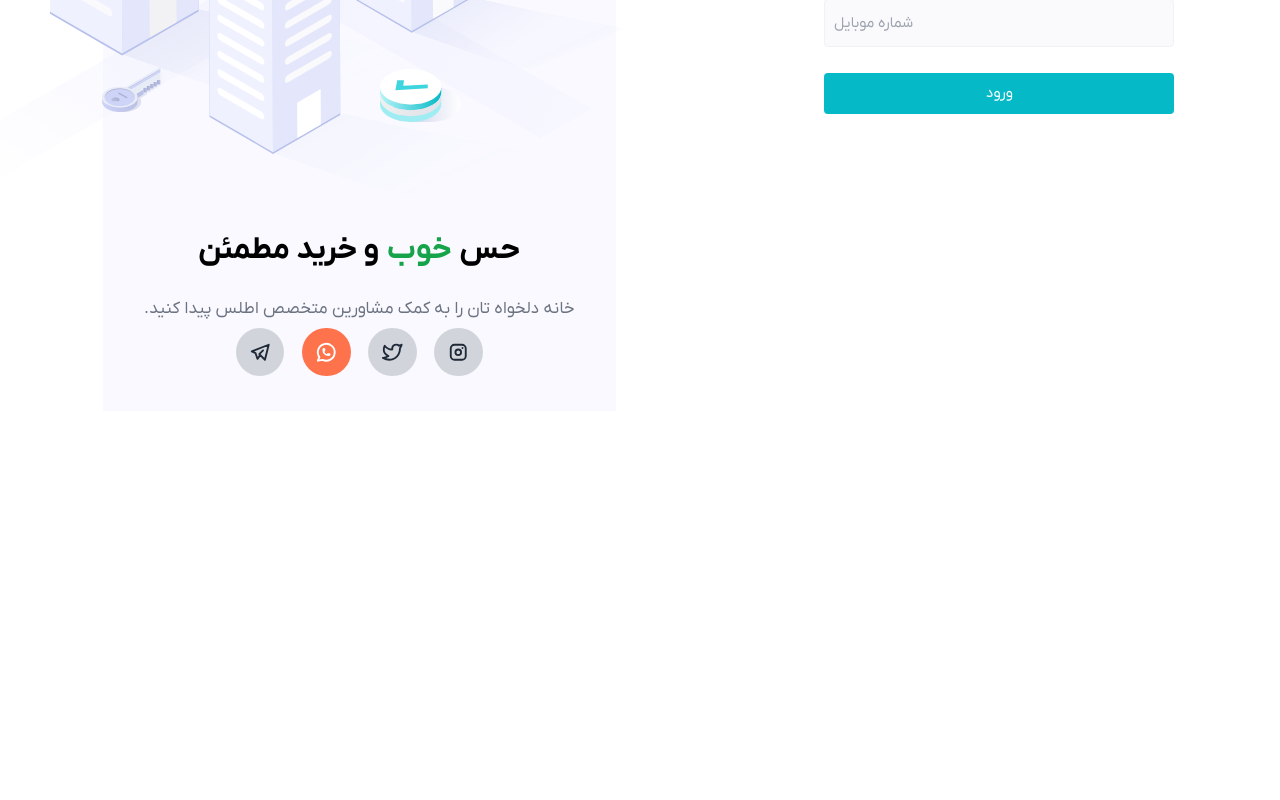
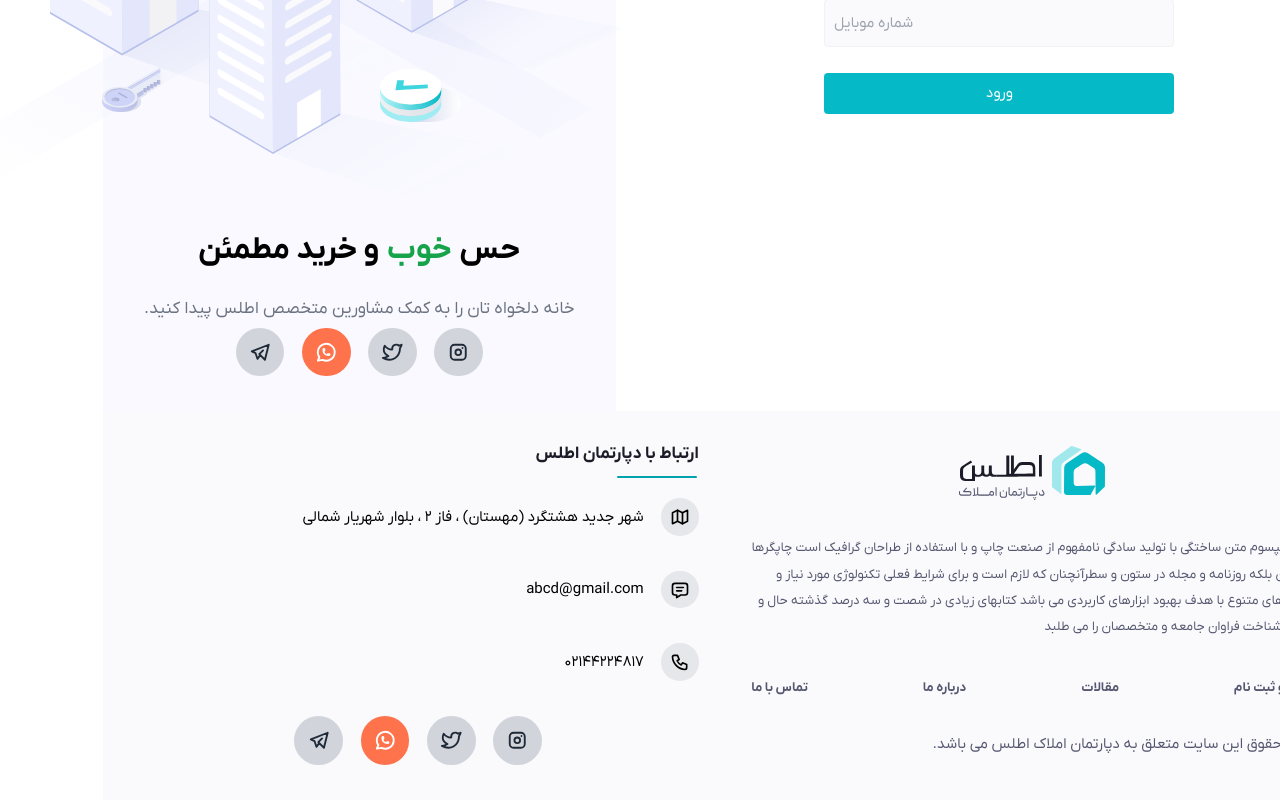
Before and after one commit to amirmahdizare/atlas, a Next.js app: page /login in a window 1280 px wide. Shown: the part 470-1270 px from the top of the page. Before the commit the page ends 881 px from the top, so only its background shows below. Built offline with nearby package versions, Linux system fonts and the light colour scheme.

Commit message:
Create Footer

```diff
--- /dev/null
+++ b/app/components/Footer/Footer.tsx
@@ -0,0 +1,97 @@
+import React from 'react'
+import Image from 'next/image'
+import logofull from 'images/logo-full.svg'
+// import { IconArrowDownLeft } from '@tabler/icons-react'
+import Link from 'next/link'
+import { Icon123, IconMap, IconMessage, IconPhone } from '@tabler/icons-react'
+import { CONTACT_INFO, NESHAN_SHORTCUT } from 'variables'
+import { IconArrowLeft , IconBrandInstagram , IconBrandTwitter , IconBrandWhatsapp ,IconBrandTelegram, IconArrowDownLeft, IconPlus } from '@tabler/icons-react'
+import { Button } from '@components'
+
+const SocialMediaButton = ({ icon :Icon, link, type }: { icon: typeof IconArrowLeft, link: string, type: 'colored' | 'normal' }) => {
+
+    const appendClassName = type == 'colored' ? 'bg-coral text-white' : 'bg-gray-300 text-gray-800'
+    return <Link href={link} className={`rounded-circle p-1.5 aspect-square ${appendClassName}`
+    }>
+        <Icon width={22.5} height={22.5}/>
+    </Link>
+}
+const ContactItem = ({ icon: Icon, link, title }: { icon: typeof Icon123, link: string, title: string }) => <  Link href={link} className='hover:text-blue-600 flex flex-row gap-2 items-center'>
+
+    <div className='bg-gray-200 aspect-square rounded-circle p-1'>
+
+        <Icon width={20} height={20} />
+
+    </div>
+
+    <span>{title}</span>
+
+
+</Link>
+
+export const Footer = () => {
+    return (
+        <div className='bg-seasalt grid grid-cols-2 gap-6 p-4'>
+
+            <div className='col-span-2 lg:col-span-1 flex flex-col gap-4'>
+
+                <div className='flex flex-row justify-center'>
+                    <Image src={logofull} alt='لوگوی دپارتمان املاک اطلس' className='max-h-[50px] lg:max-h-[60px]' />
+                </div>
+
+                <p className='text-ultra-violet leading-3 text-body-3-normal'>
+                    لورم ایپسوم متن ساختگی با تولید سادگی نامفهوم از صنعت چاپ و با استفاده از طراحان گرافیک است چاپگرها و متون بلکه روزنامه و مجله در ستون و سطرآنچنان که لازم است و برای شرایط فعلی تکنولوژی مورد نیاز و کاربردهای متنوع با هدف بهبود ابزارهای کاربردی می باشد کتابهای زیادی در شصت و سه درصد گذشته حال و آینده شناخت فراوان جامعه و متخصصان را می طلبد
+                </p>
+
+
+                {/* <div className='flex flex-row gap-2 items-center'>
+                    <span>بیشتر بدانید</span>
+                    <IconArrowDownLeft />
+                </div> */}
+
+                <div className='flex flex-row gap-4 text-ultra-violet text-h4-bolder justify-center  lg:justify-between text-center leading-3 flex-wrap ' >
+
+                    <Link href={'#'}>ورود و ثبت نام</Link>
+                    <Link href={'#'}>مقالات</Link>
+                    <Link href={'#'}>درباره ما</Link>
+                    <Link href={'#'}>تماس با ما</Link>
+                    {/* <Link href={'#'}>حریم خصوصی</Link> */}
+
+                </div>
+
+                <span className='text-ultra-violet text-body-2-normal hidden lg:block'>کلیه حقوق این سایت متعلق به دپارتمان املاک اطلس می باشد.</span>
+
+
+
+            </div>
+
+            <div className='col-span-2 lg:col-span-1 flex flex-col gap-4 justify-start'>
+
+                <div className='text-raisin-black text-h6-bolder relative text-right w-fit'>
+                    ارتباط با دپارتمان اطلس
+                    <div className='absolute bg-mint-green w-[80px] left-1/2  h-[2px] top-full mt-1.5 rounded '></div>
+                </div>
+
+
+                <ContactItem icon={IconMap} link={NESHAN_SHORTCUT} title='شهر جدید هشتگرد (مهستان) ، فاز 2 ، بلوار شهریار شمالی' />
+                <ContactItem icon={IconMessage} link={`mailto:${CONTACT_INFO.email}`} title={CONTACT_INFO.email} />
+                <ContactItem icon={IconPhone} link={`tel:+${CONTACT_INFO.phone}`} title={CONTACT_INFO.phone} />
+
+
+                <div className='flex flex-row gap-2 items-center bottom-4 justify-center '>
+                    <SocialMediaButton icon={IconBrandInstagram} link='www.google.com' type='normal' />
+                    <SocialMediaButton icon={IconBrandTwitter} link='www.twitter.com' type='normal' />
+                    <SocialMediaButton icon={IconBrandWhatsapp} link='www.whatsapp' type='colored' />
+                    <SocialMediaButton icon={IconBrandTelegram} link='www.telegram' type='normal' />
+                </div>
+
+                <span className='text-ultra-violet text-body-2-normal  lg:hidden'>کلیه حقوق این سایت متعلق به دپارتمان املاک اطلس می باشد.</span>
+
+
+
+            </div>
+
+
+        </div>
+    )
+}
--- a/app/components/index.ts
+++ b/app/components/index.ts
@@ -5,3 +5,4 @@ export { StickyMobileHeader } from './StickyMobileHeader/StickyMobileHeader'
 export { Menu } from './Menu/Menu'
 export { DesktopHeader } from './DesktopHeader/DesktopHeader'
 export { PropertyListCard } from './PropertyListCard/PropertyListCard'
+export { Footer } from './Footer/Footer'
--- a/app/layout.tsx
+++ b/app/layout.tsx
@@ -1,7 +1,7 @@
 import type { Metadata } from 'next'
 import './globals.css'
 import { IRANYekan, IRANYekanNumber } from './fonts/iranYekan'
-import { DesktopHeader, StickyMobileHeader } from '@components'
+import { DesktopHeader, Footer, StickyMobileHeader } from '@components'
 import 'swiper/css';
 
 export const metadata: Metadata = {
@@ -20,6 +20,7 @@ export default function RootLayout({
         <DesktopHeader />
         <StickyMobileHeader />
         {children}
+        <Footer/>
         </body>
     </html>
   )
--- a/app/variables/index.ts
+++ b/app/variables/index.ts
@@ -6,3 +6,10 @@ export const COORDINATE = {
     latitude: 35.99623487171556,
     longitude: 50.74290417946498
 }
+
+export const NESHAN_SHORTCUT = "https://nshn.ir/_bv0-UOxSRKg"
+
+export const CONTACT_INFO = {
+    email:'abcd@gmail.com',
+    phone:'02144224817'
+}
```
Also changed, not shown: app/components/landingPage/index.ts (line endings or trailing spaces).
